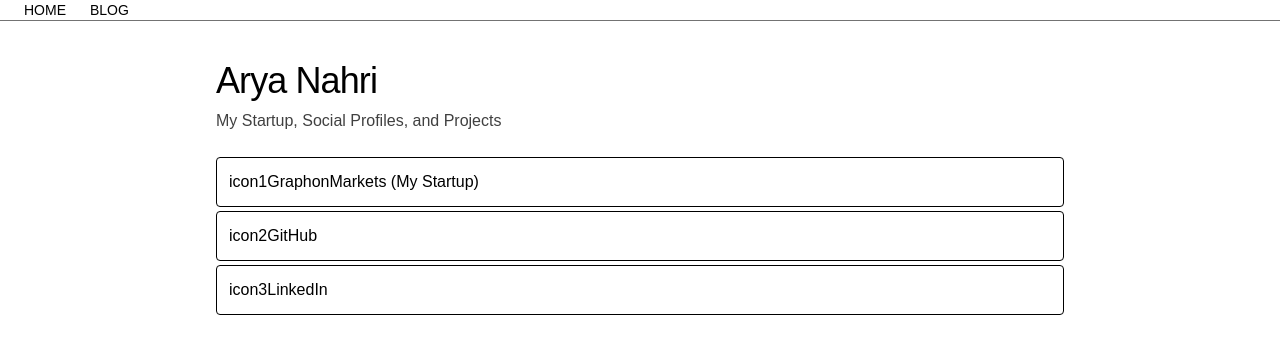
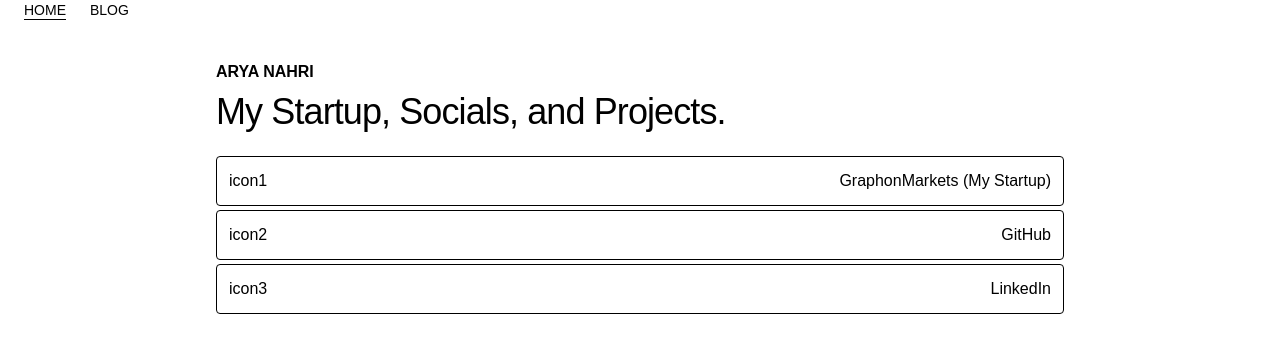
Before and after one commit to iamaray/landing_page, a Next.js app in the folder landing-page/: page / in a window 1280 px wide. Shown: the top 354 px of the page. Built offline with nearby package versions, Linux system fonts and the light colour scheme.

Commit message:
small changes to navbar

```diff
--- a/landing-page/app/blog/page.tsx
+++ b/landing-page/app/blog/page.tsx
@@ -1,7 +1,8 @@
 export default function BlogPage() {
   return (
     <section>
-      <h1 className="text-3xl tracking-tight text-black">Blog</h1>
+      <h1 className="text-4xl tracking-tight text-black">Blog</h1>
+      <p className="mt-2 max-w-3xl text-black">Math and Development Logs.</p>
     </section>
   );
 }
--- a/landing-page/app/layout.tsx
+++ b/landing-page/app/layout.tsx
@@ -16,10 +16,9 @@
     <html lang="en" className="bg-white">
       <body className="">
         <TopNav />
-        <main className="mx-auto max-w-4xl px-6 py-10 bg-white">
-          <div className="">
-            {children}
-          </div>
+        <main className="flex flex-col gap-2 mx-auto max-w-4xl px-6 py-10 bg-white">
+          <p className="text-black font-bold">ARYA NAHRI</p>
+          <div className="">{children}</div>
         </main>
       </body>
     </html>
--- a/landing-page/app/page.tsx
+++ b/landing-page/app/page.tsx
@@ -5,13 +5,12 @@
   return (
     <section className="flex flex-col">
       <div className="w-full">
-        <h1 className="text-4xl tracking-tight text-black">Arya Nahri</h1>
-        <p className="mt-2 max-w-3xl text-neutral-700">
-          My Startup, Social Profiles, and Projects
-        </p>
+        <h1 className="text-4xl tracking-tight text-black">
+          My Startup, Socials, and Projects.
+        </h1>
+        {/* <p className="mt-2 max-w-3xl text-black"></p> */}
       </div>
 
-      <div className="mt-6 w-full">
       <CustomItemList>
         <ExternalLinkItem
           href=""
@@ -19,20 +18,13 @@
           icon="icon1"
         />
 
-          <ExternalLinkItem
-          href=""
-          siteName="GitHub"
-          icon="icon2"
-          />
+        <ExternalLinkItem href="" siteName="GitHub" icon="icon2" />
 
-          <ExternalLinkItem
-          href=""
-          siteName="LinkedIn"
-          icon="icon3"
-          />
+        <ExternalLinkItem href="" siteName="LinkedIn" icon="icon3" />
+      </CustomItemList>
 
-        </CustomItemList>
-      </div>
+      {/* <div className="mt-6 w-full">
+      </div> */}
     </section>
   );
 }
--- a/landing-page/components/CustomItemListLayout.tsx
+++ b/landing-page/components/CustomItemListLayout.tsx
@@ -5,5 +5,5 @@
 };
 
 export function CustomItemList({ children }: ListProps) {
-  return <ul className="flex flex-col gap-1">{children}</ul>;
+  return <ul className="flex flex-col gap-1 mt-6">{children}</ul>;
 }
--- a/landing-page/components/ExternalLinkItem.tsx
+++ b/landing-page/components/ExternalLinkItem.tsx
@@ -10,12 +10,12 @@
   icon,
 }: CreateExternalLinkItemArgs) {
   return (
-    <li className="flex w-full justify-between border border-black rounded-sm p-3">
-      <div className="flex">
+    <li className="flex w-full cursor-pointer justify-between border border-black rounded-sm p-3 transition-transform duration-200 hover:-translate-y-0.5 hover:shadow-md">
+      <div className="">
         <p className="text-black">{icon}</p>
       </div>
 
-      <div className="flex flex-1">
+      <div className="">
         <a href={href} className="w-full">
           <p className="text-black">{siteName}</p>
         </a>
--- a/landing-page/components/TopNav.tsx
+++ b/landing-page/components/TopNav.tsx
@@ -1,19 +1,45 @@
+"use client";
+
 import Link from "next/link";
+import { usePathname } from "next/navigation";
+
+const navItems = [
+  { href: "/", label: "HOME" },
+  { href: "/blog", label: "BLOG" },
+];
 
 export default function TopNav() {
+  const pathname = usePathname();
+
   return (
-    <header className="border-b border-neutral-500 bg-white px-6">
-      <nav>
-        <div className="flex gap-6 text-sm ">
-          <Link href="/" className="hover:underline text-black">
-            HOME
+    // <header className="flex border-b border-neutral-500 bg-white px-6">
+    <nav className="flex gap-6 text-sm bg-white px-6">
+      {navItems.map((item) => {
+        const isActive = pathname == item.href;
+
+        return (
+          <Link
+            key={item.href}
+            href={item.href}
+            className={
+              isActive
+                ? "underline underline-offset-4 text-black"
+                : "text-black"
+            }
+          >
+            {item.label}
           </Link>
+        );
+      })}
 
-          <Link href="/blog" className="hover:underline text-black">
-            BLOG
-          </Link>
-        </div>
-      </nav>
-    </header>
+      {/* <Link href="/" className="hover:underline text-black">
+          HOME
+        </Link>
+
+        <Link href="/blog" className="hover:underline text-black">
+          BLOG
+        </Link> */}
+    </nav>
+    // </header>
   );
 }
```
Lines whose indentation alone changed are shown as unchanged.
